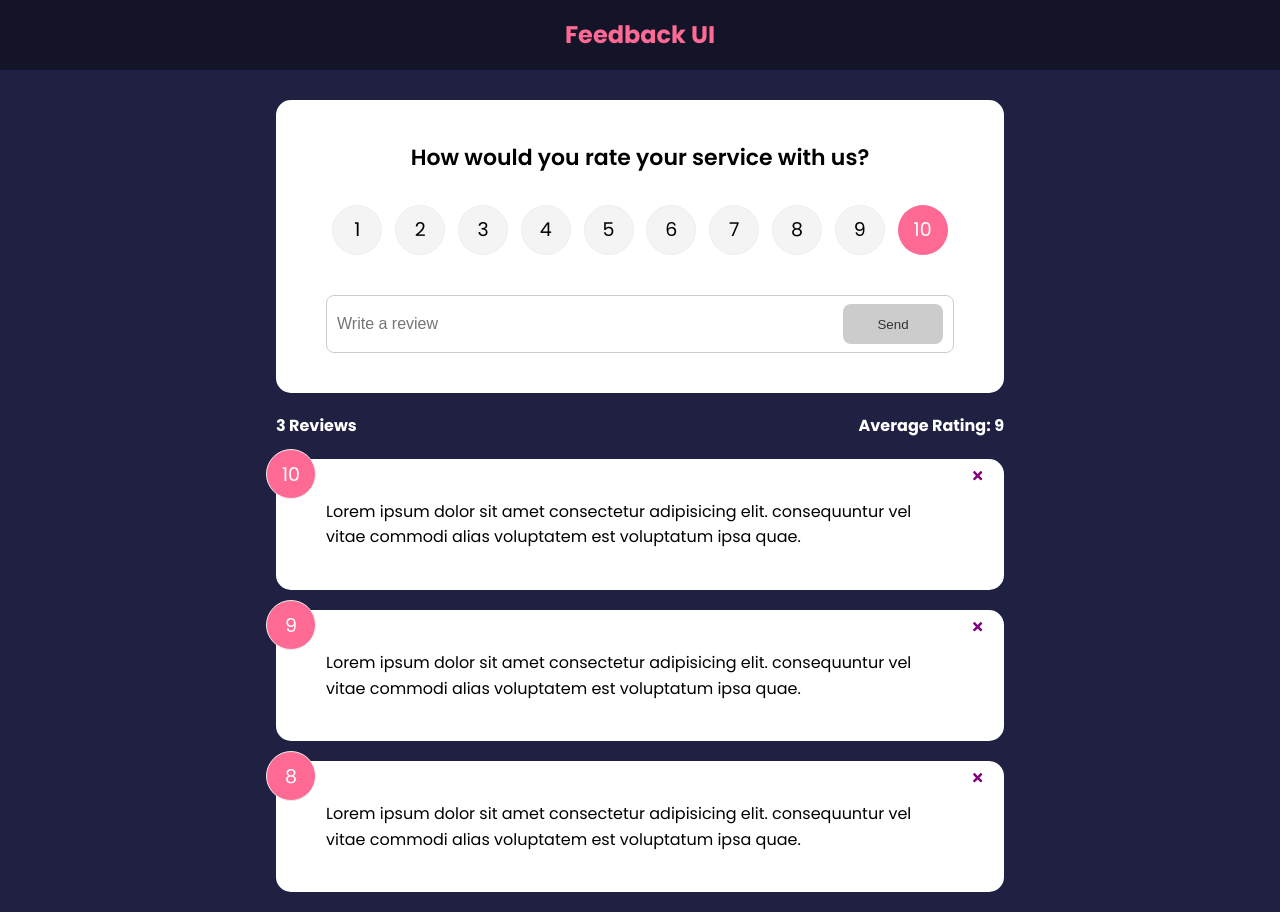
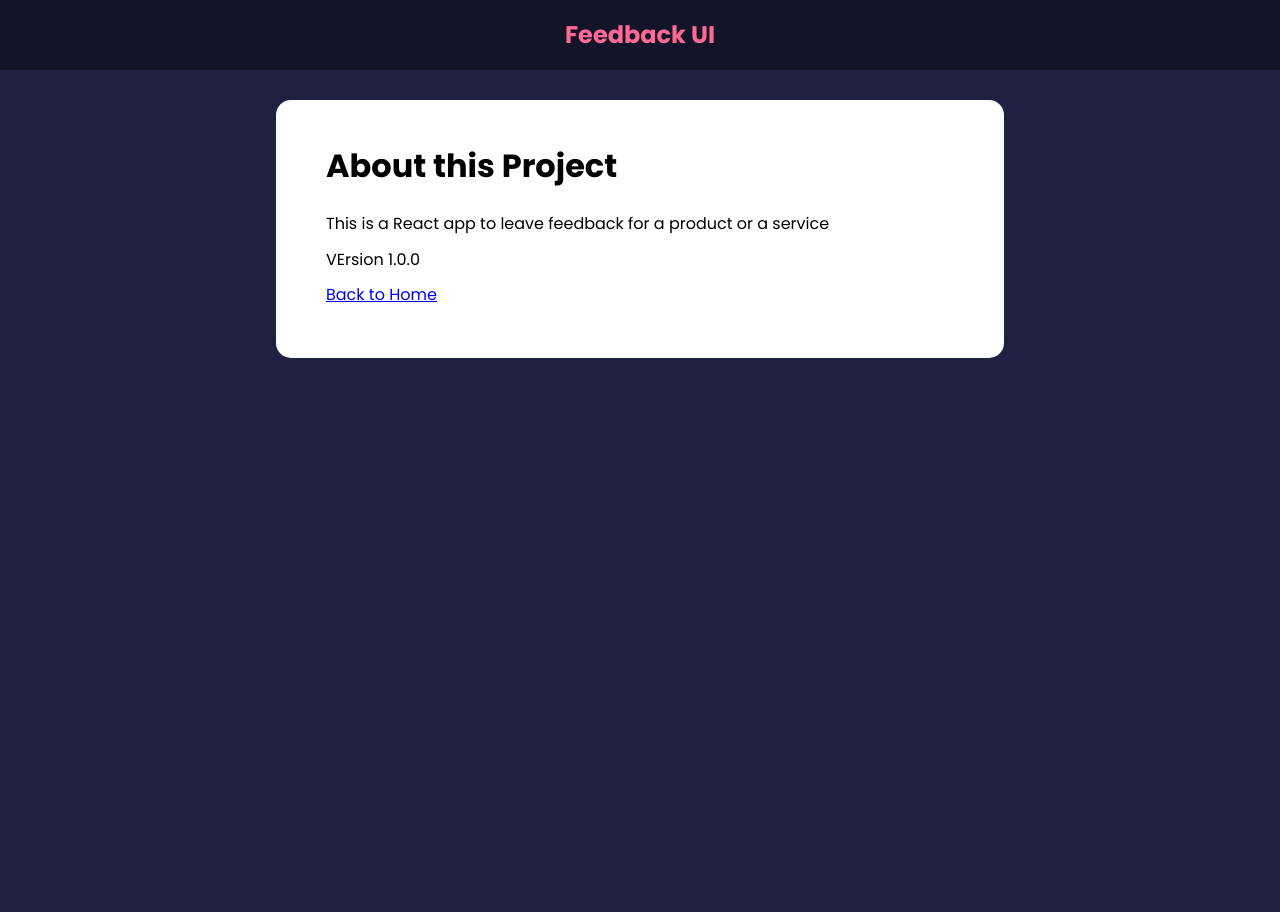
Before and after one commit to kraverken/feedback-app, a React (Create React App) app: page /about in a window 1280 px wide. After the commit the page ends 800 px from the top, so only its background shows below. Built offline with nearby package versions, Linux system fonts and the light colour scheme.

Commit message:
creating routes to about page

```diff
--- a/src/App.js
+++ b/src/App.js
@@ -1,10 +1,12 @@
 import { v4 as uuidv4 } from "uuid";
+import { BrowserRouter as Router, Route, Routes } from "react-router-dom";
 import { useState } from "react";
 import Header from "./components/Header";
 import FeedbackList from "./components/FeedbackList";
 import FeedbackData from "./data/FeedbackData";
 import FeedbackStats from "./components/FeedbackStats";
 import FeedbackForm from "./components/FeedbackForm";
+import AboutPage from "./pages/AboutPage";
 
 function App() {
   const [feedback, setFeedback] = useState(FeedbackData); // app level state accessed in feedbacklist
@@ -21,13 +23,29 @@
   };
   return (
     <>
+      <Router>
         <Header />
         <div className="container">
+          <Routes>
+            <Route
+              exact
+              path="/"
+              element={
+                <>
                   <FeedbackForm handleAdd={addFeedback} />
                   <FeedbackStats feedback={feedback} />
                   {/* feedback prop={feedback state} */}
-        <FeedbackList feedback={feedback} handleDeleteforApp={deleteFeedback} />
+                  <FeedbackList
+                    feedback={feedback}
+                    handleDeleteforApp={deleteFeedback}
+                  />
+                </>
+              }
+            ></Route>
+            <Route path="/about" element={<AboutPage />} />
+          </Routes>
         </div>
+      </Router>
     </>
   );
 }
--- /dev/null
+++ b/src/pages/AboutPage.jsx
@@ -0,0 +1,18 @@
+import Card from "../components/shared/Card";
+function AboutPage() {
+  return (
+    <Card>
+      <div className="about">
+        <h1>About this Project</h1>
+        <p>This is a React app to leave feedback for a product or a service</p>
+        <p>VErsion 1.0.0</p>
+
+        <p>
+          <a href="/">Back to Home</a>
+        </p>
+      </div>
+    </Card>
+  );
+}
+
+export default AboutPage;
```
Lines whose indentation alone changed are shown as unchanged.
